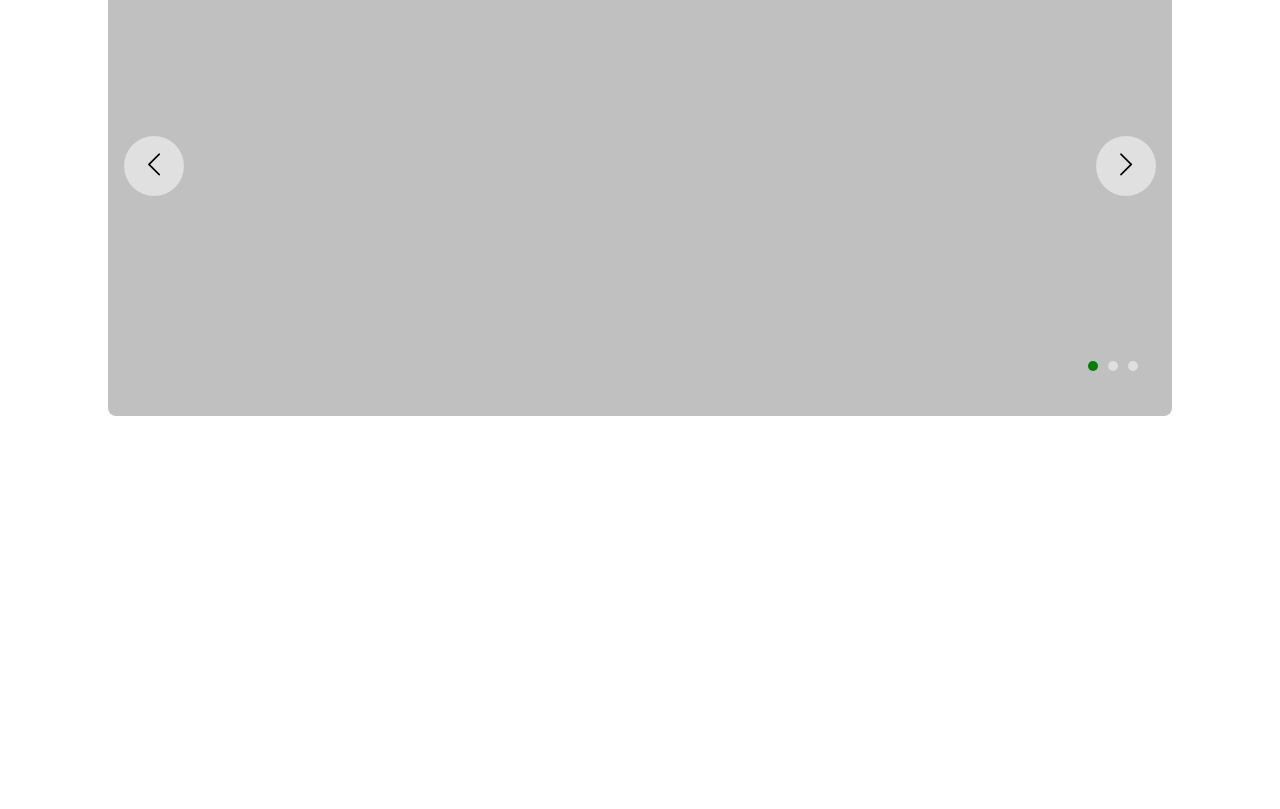
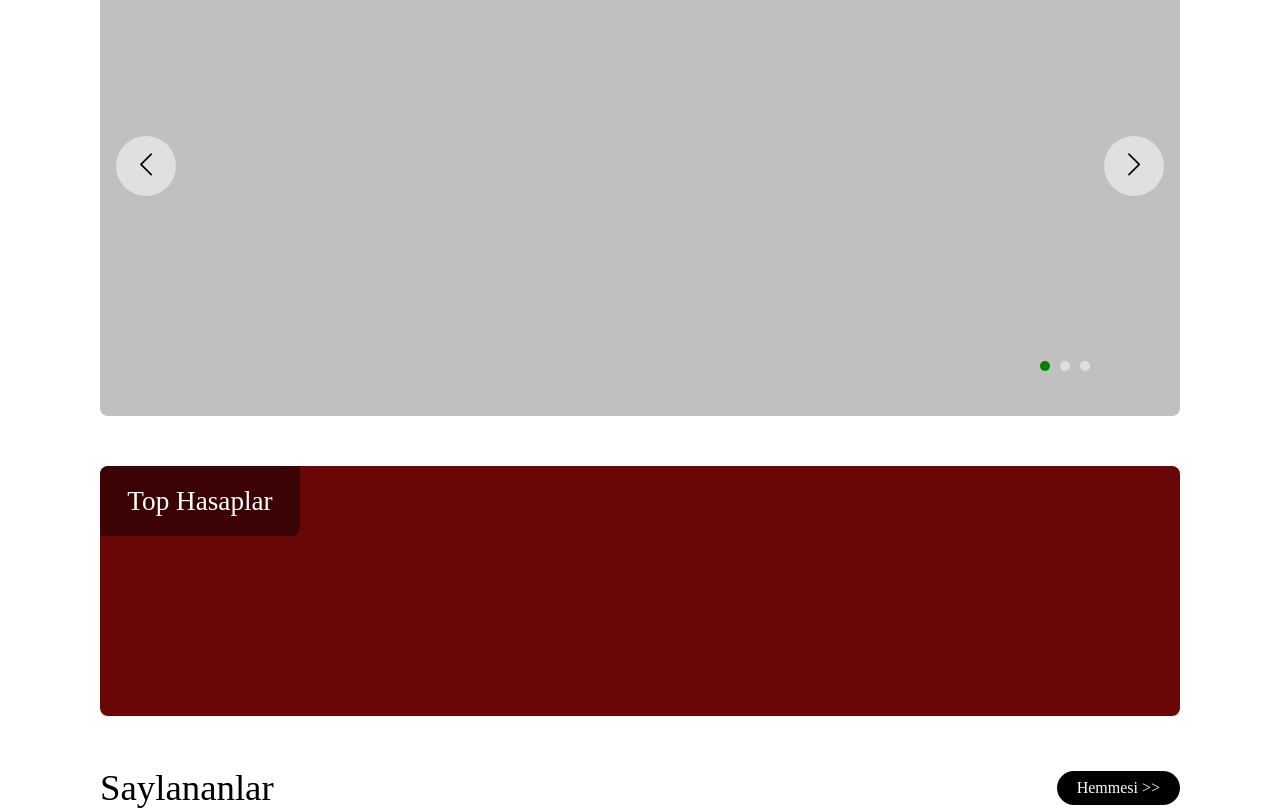
Before and after one commit to DovranA/mainPage, a React (Vite) app: page / in a window 1280 px wide. Shown: the part 180-989 px from the top of the page. Before the commit the page ends 800 px from the top, so only its background shows below. Built offline with nearby package versions, Linux system fonts and the light colour scheme.

Commit message:
firs day end

```diff
--- a/src/App.css
+++ b/src/App.css
@@ -67,8 +67,8 @@
   color: white;
   font-size: 0.9rem;
   position: absolute;
-  margin-left: 15px;
-  padding: 5px;
+  margin-left: 20px;
+  padding: 7px;
   border-radius: 50%;
   display: flex;
   justify-content: center;
@@ -129,5 +129,44 @@
 }
 
 .topAccounts {
+  width: 100%;
+  height: 250px;
+  margin-top: 50px;
+  border-radius: 0.5rem;
+  background-color: rgb(105, 6, 6);
+  display: flex;
+}
+.title {
+  width: 200px;
+  height: 70px;
+  background-color: #00000070;
+  border-radius: 0.5rem 0 0.5rem 0;
+  color: white;
+  font-size: 1.7rem;
+  display: flex;
+  justify-content: center;
+  align-items: center;
+}
+
+.chosens {
+  width: 100%;
+  margin-top: 50px;
+  display: flex;
+  flex-flow: column;
+}
+.chosens > .barHeader {
+  display: flex;
+  flex-direction: row;
+  justify-content: space-between;
+  align-items: center;
+}
+.chosens > .barHeader > p {
+  font-size: 2.3rem;
+  margin: 0;
+}
+.chosens > .barHeader > span {
+  color: white;
   background-color: black;
+  border-radius: 50px;
+  padding: 8px 20px;
 }
--- /dev/null
+++ b/src/components/cards.tsx
@@ -0,0 +1,5 @@
+const Cards = () => {
+  return <></>
+}
+
+export default Cards
--- /dev/null
+++ b/src/components/chosens.tsx
@@ -0,0 +1,15 @@
+import Cards from './cards'
+
+const Chosens = () => {
+  return (
+    <div className='chosens'>
+      <span className='barHeader'>
+        <p>Saylananlar</p>
+        <span>Hemmesi {'>>'}</span>
+      </span>
+      <Cards />
+    </div>
+  )
+}
+
+export default Chosens
--- a/src/components/main.tsx
+++ b/src/components/main.tsx
@@ -1,4 +1,5 @@
 import Carousel from './carousel'
+import Chosens from './chosens'
 import TopAccounts from './topAccounts'
 
 const Main = () => {
@@ -6,6 +7,7 @@ const Main = () => {
     <>
       <Carousel />
       <TopAccounts />
+      <Chosens />
     </>
   )
 }
--- a/src/components/topAccounts.tsx
+++ b/src/components/topAccounts.tsx
@@ -1,5 +1,9 @@
 const TopAccounts = () => {
-  return <></>
+  return (
+    <div className='topAccounts'>
+      <span className='title'>Top Hasaplar</span>
+    </div>
+  )
 }
 
 export default TopAccounts
--- a/src/index.css
+++ b/src/index.css
@@ -1,10 +1,10 @@
-:root {
+* {
+  box-sizing: border-box;
   margin: 0;
   padding: 0;
 }
-
 input[type='text'] {
-  border: none;
+  outline: none;
 }
 
 /* Удаление границы с помощью свойства border-width */
```
